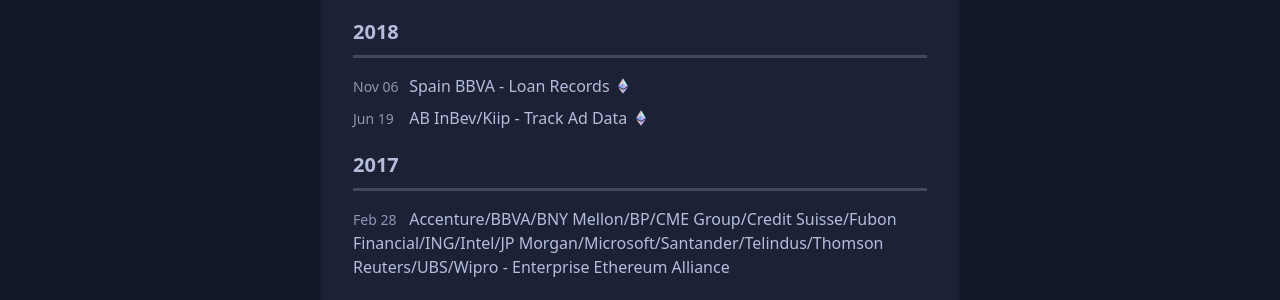
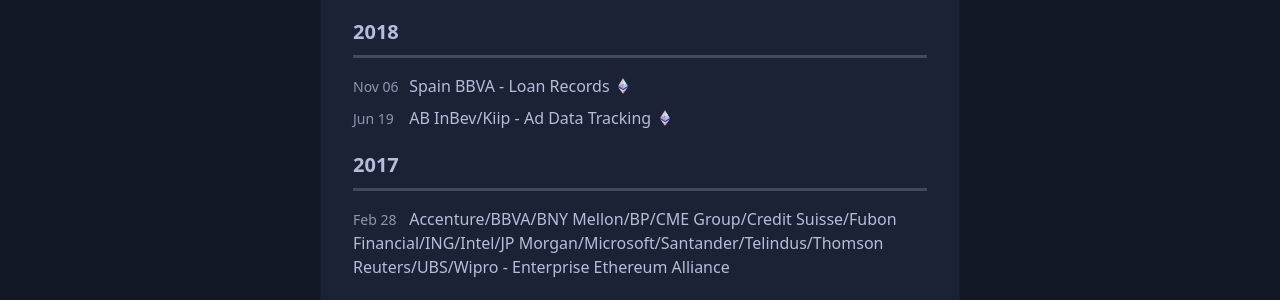
Before and after one commit to etheralpha/ethereumadoption-com, a Jekyll site: the page built from index.md, in a window 1280 px wide and 900 px high, scrolled down 4835 px. Shown: the part 403-703 px from the top of the window. Built offline with Jekyll 4.4.1, drawn with Linux system fonts in a browser that asks for light colours.

Commit message:
edit product

```diff
--- a/_data/adoption.yml
+++ b/_data/adoption.yml
@@ -1521,10 +1521,10 @@
 - date: 2018-06-19
   status: live
   entities:
-    - AB InBev
+    - AB InBev # Budweiser, Bud Light, Michelob Ultra, Limeatrita, Estrellas.
     - Kiip
   products:
-    - Track Ad Data
+    - Ad Data Tracking
   chains:
     - Mainnet
   sources:
```
